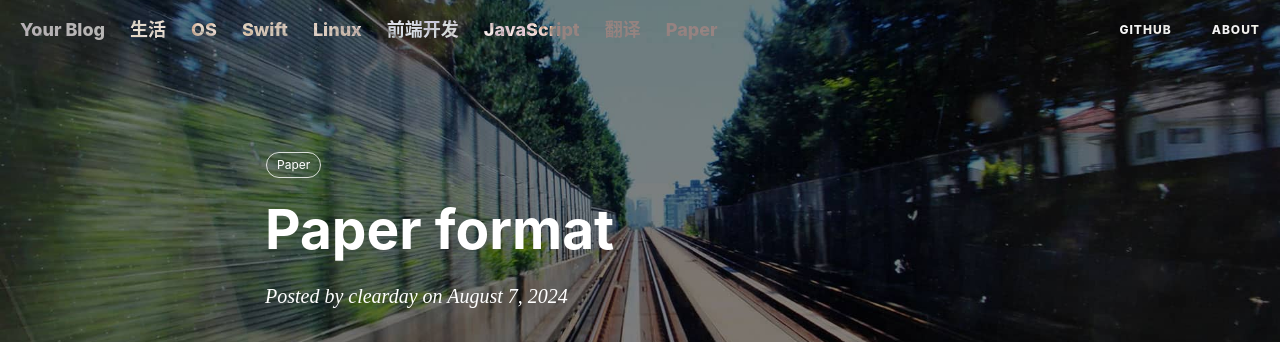
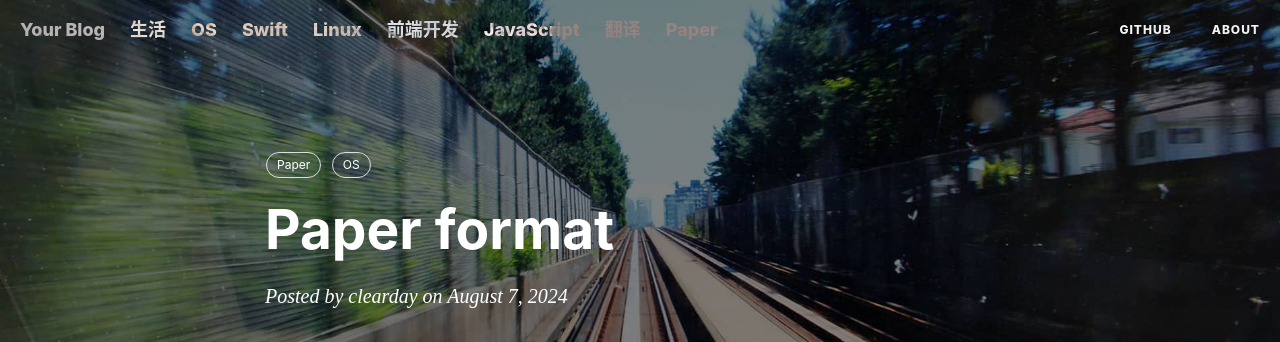
Before and after one commit to skiesclear/clearday, a Jekyll site: the page built from _posts/2024-08-07-paper.markdown, in a window 1280 px wide. Shown: the top 342 px of the page. Built offline with Jekyll 4.4.1, drawn with Linux system fonts in a browser that asks for light colours; nearby versions of some CDN libraries; comment, search, counter and statistics services are not loaded.

```diff
--- a/_posts/2024-08-07-paper.markdown
+++ b/_posts/2024-08-07-paper.markdown
@@ -6,6 +6,7 @@ author:     "clearday"
 header-img: "img/post-bg-2015.jpg"
 tags:
     - Paper
+    - OS
 ---
 ### 问题解决模板：
 1、系统建模：将一个应用场景拆分成多个模型，尽可能使每个问题简单化。
```
